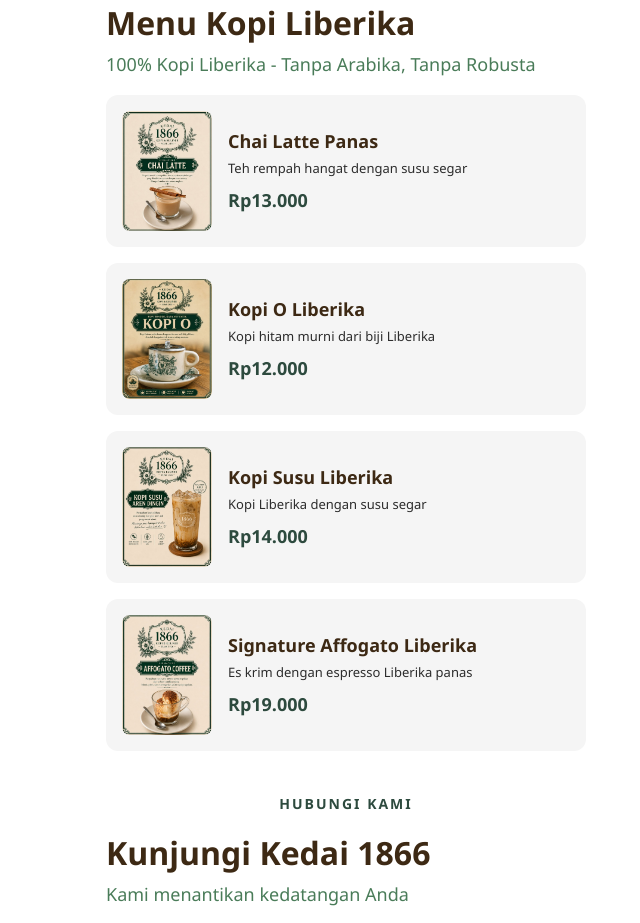
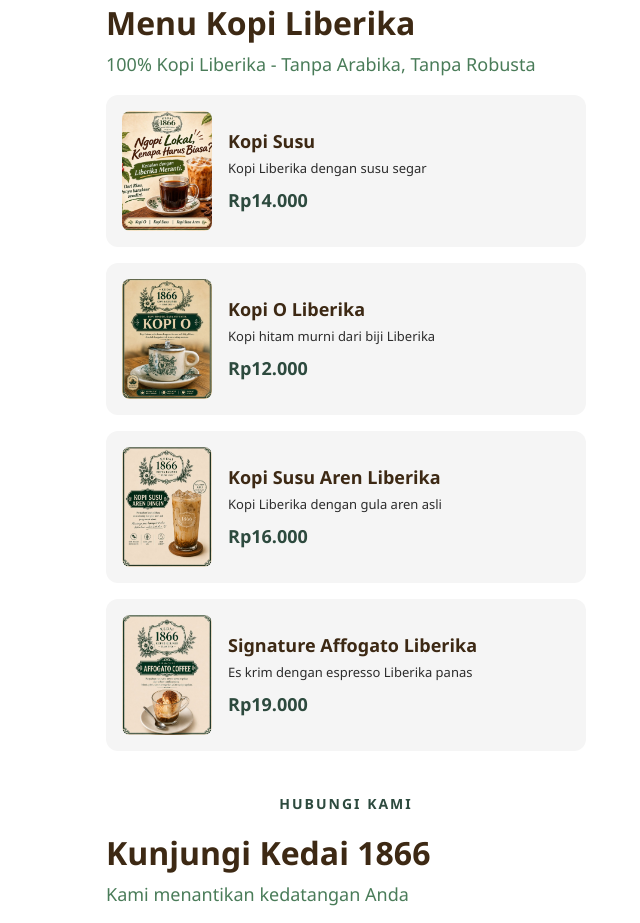
Before and after one commit to nraisyah05/Liberica-Coffee, a React (Vite) app: page / in a window 1280 px wide. Shown: the part 2760-3683 px from the top of the page, without its empty margins (294-934 px from the left). Built offline with nearby package versions, Linux system fonts and the light colour scheme.

Commit message:
Update website untuk Kopi 1866 -ver2

```diff
--- a/src/components/Section3.jsx
+++ b/src/components/Section3.jsx
@@ -7,10 +7,10 @@ import produk4 from '../assets/produk4.jpg';
 const Section3 = () => {
   const menuItems = [
     {
-      name: 'Chai Latte Panas',
-      price: 'Rp13.000',
+      name: 'Kopi Susu',
+      price: 'Rp14.000',
       image: produk1,
-      desc: 'Teh rempah hangat dengan susu segar'
+      desc: 'Kopi Liberika dengan susu segar'
     },
     {
       name: 'Kopi O Liberika',
@@ -19,10 +19,10 @@ const Section3 = () => {
       desc: 'Kopi hitam murni dari biji Liberika'
     },
     {
-      name: 'Kopi Susu Liberika',
-      price: 'Rp14.000',
+      name: 'Kopi Susu Aren Liberika',
+      price: 'Rp16.000',
       image: produk3,
-      desc: 'Kopi Liberika dengan susu segar'
+      desc: 'Kopi Liberika dengan gula aren asli'
     },
     {
       name: 'Signature Affogato Liberika',
```
Also changed, not shown: src/assets/produk1.jpg.
